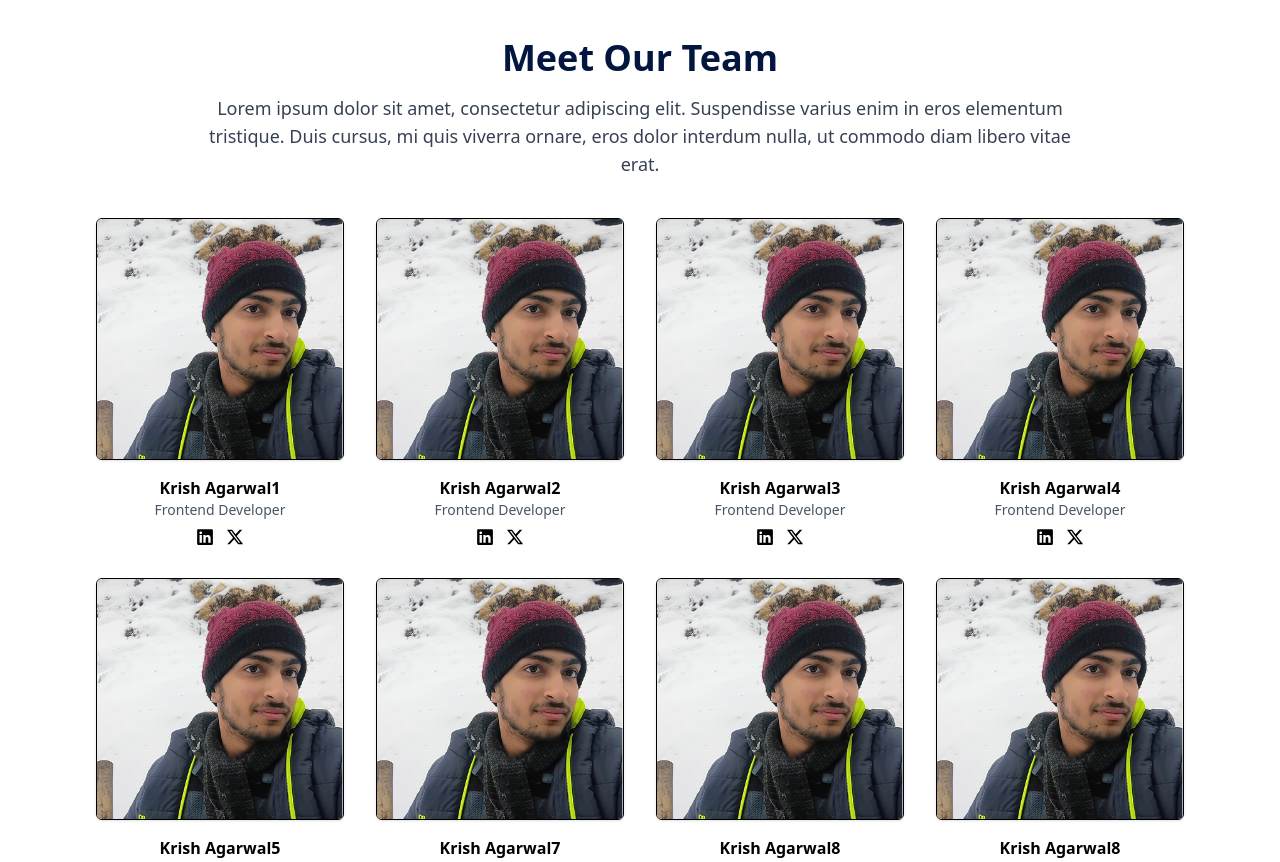
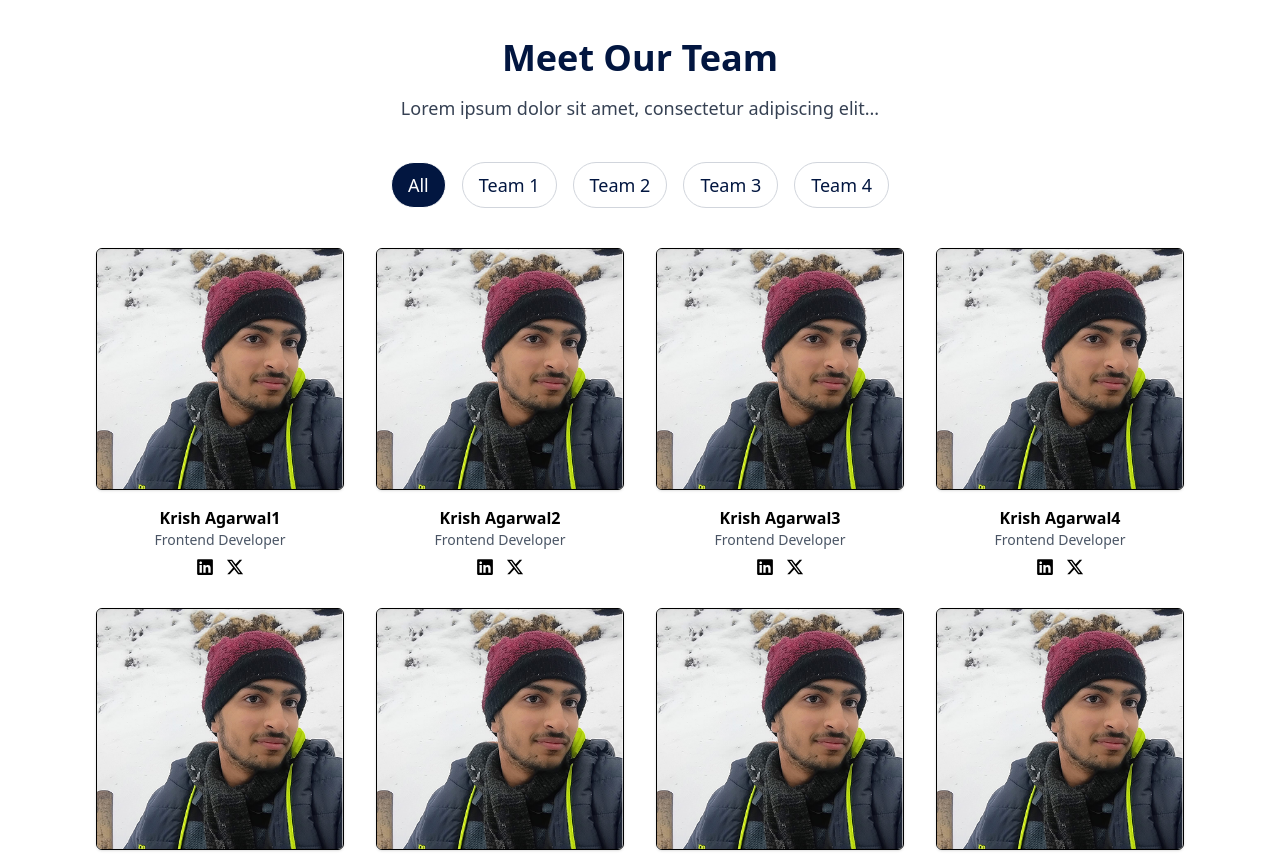
Before and after one commit to mshalom27/project-talos, a React (Vite) app: page / in a window 1280 px wide. Shown: the part 2198-3060 px from the top of the page. Built offline with nearby package versions, Linux system fonts and the light colour scheme.

Commit message:
<Create> Team tabs

```diff
--- a/src/pages/landing-page/TeamPage.jsx
+++ b/src/pages/landing-page/TeamPage.jsx
@@ -1,8 +1,17 @@
-import React from "react";
+import React, { useState } from "react";
 import { FaLinkedin, FaXTwitter } from "react-icons/fa6";
 import container from "../../assets/Frame 142.png";
 
 const TeamPage = ({ teamMembers = [] }) => {
+  const [activeTeam, setActiveTeam] = useState("All");
+
+  const teams = ["All", "Team 1", "Team 2", "Team 3", "Team 4"];
+
+  const filteredMembers =
+    activeTeam === "All"
+      ? teamMembers
+      : teamMembers.filter((member) => member.team === activeTeam);
+
   return (
     <section className="bg-white text-black">
       <div className="max-w-7xl mx-auto px-4 sm:px-6 lg:px-8 pt-28">
@@ -17,15 +26,31 @@ const TeamPage = ({ teamMembers = [] }) => {
         <h2 className="text-3xl sm:text-4xl font-bold text-[#021640] mb-4">
           Meet Our Team
         </h2>
-        <p className="text-gray-700 text-lg ">
-          Lorem ipsum dolor sit amet, consectetur adipiscing elit. Suspendisse
-          varius enim in eros elementum tristique. Duis cursus, mi quis viverra
-          ornare, eros dolor interdum nulla, ut commodo diam libero vitae erat.
+        <p className="text-gray-700 text-lg">
+          Lorem ipsum dolor sit amet, consectetur adipiscing elit...
         </p>
       </div>
 
+      {/* Tabs */}
+      <div className="flex justify-center flex-wrap gap-4 mb-10">
+        {teams.map((team) => (
+          <button
+            key={team}
+            onClick={() => setActiveTeam(team)}
+            className={`px-4 py-2 rounded-full border text-lg font-medium transition ${
+              activeTeam === team
+                ? "bg-[#021640] text-white"
+                : "bg-white text-[#021640] border-gray-300"
+            }`}
+          >
+            {team}
+          </button>
+        ))}
+      </div>
+
+      {/* Team Cards */}
       <div className="max-w-6xl mx-auto px-4 sm:px-6 lg:px-8 pb-16 grid grid-cols-1 sm:grid-cols-2 md:grid-cols-3 lg:grid-cols-4 gap-8">
-        {teamMembers.map((member, index) => (
+        {filteredMembers.map((member, index) => (
           <div key={index} className="flex flex-col items-center text-center">
             <div className="w-full max-w-xs border rounded-md overflow-hidden shadow">
               <img
```
